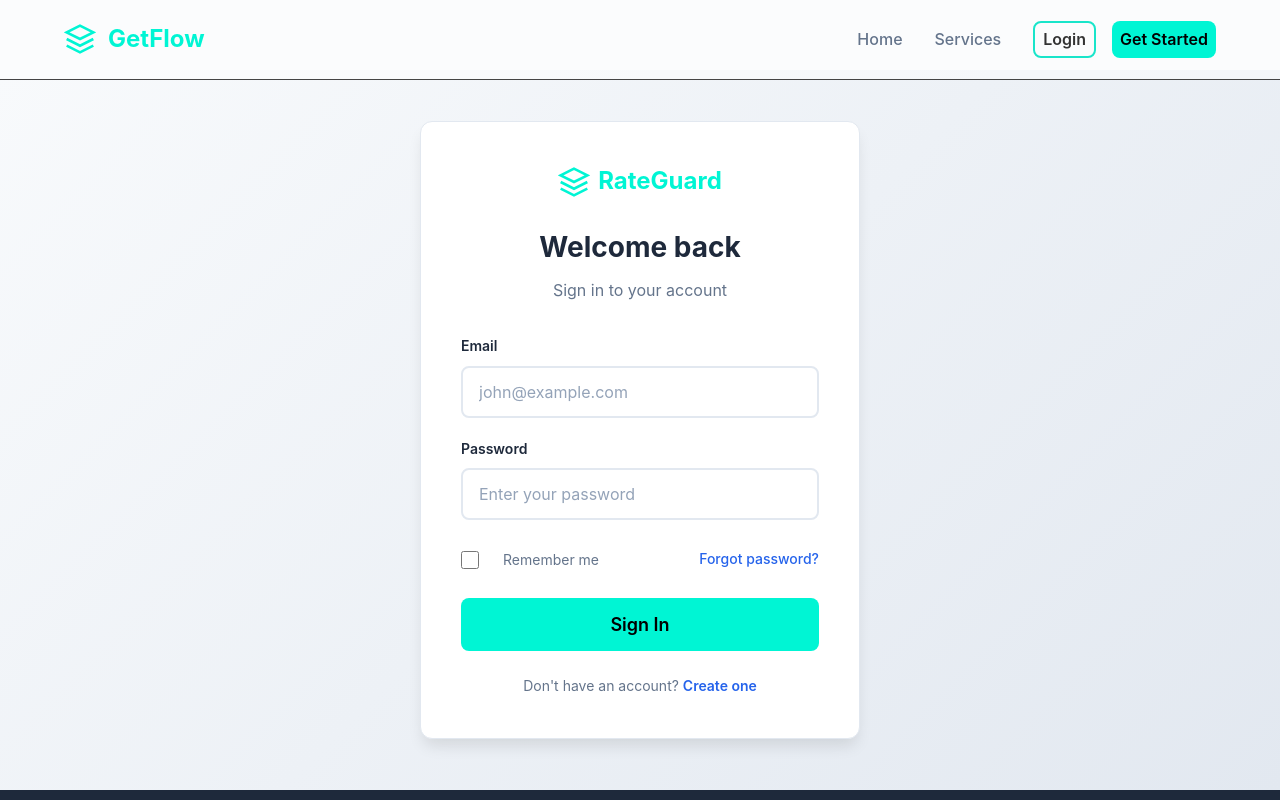
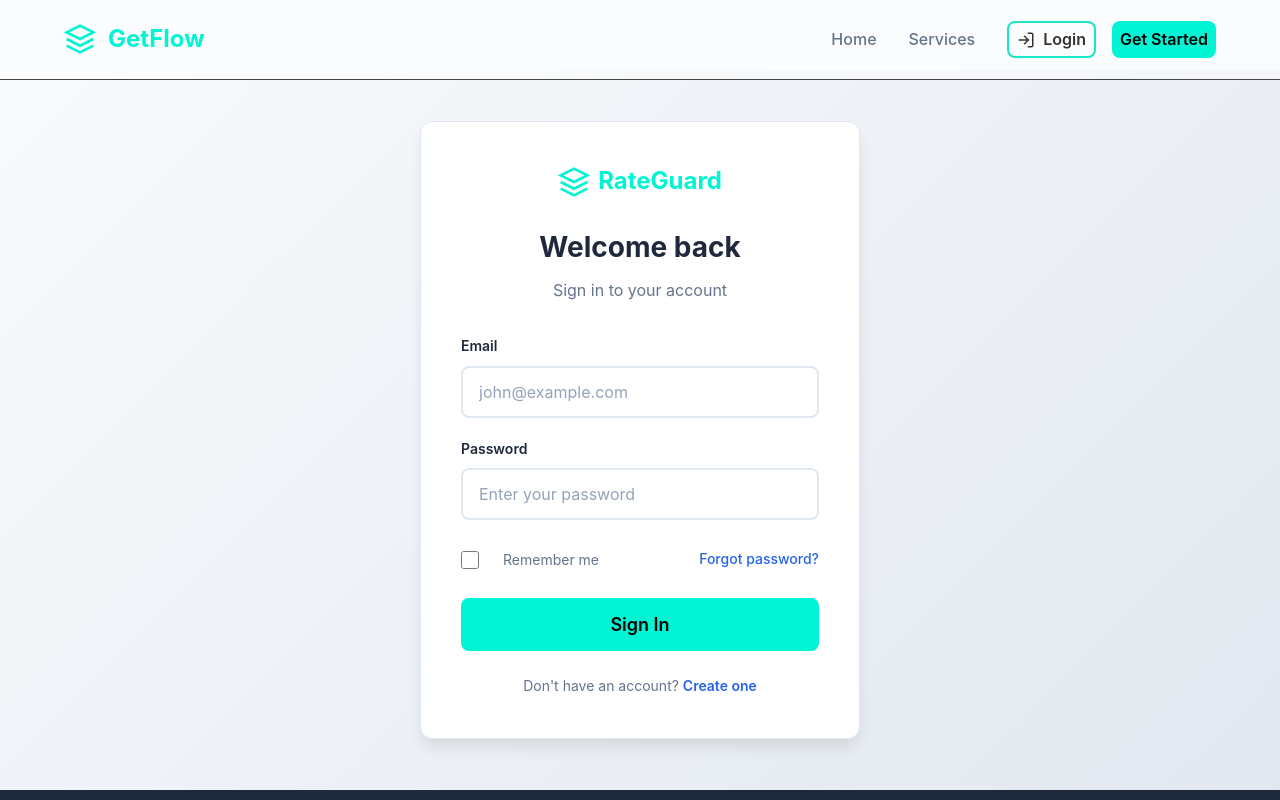
Before and after one commit to Ibrahim-898/GetFlow, a React (Create React App) app in the folder frontend/: page /login in a window 1280 px wide. Shown: the top 800 px of the page. Built offline with nearby package versions, Linux system fonts and the light colour scheme.

Commit message:
march 29 login update

```diff
--- a/frontend/package.json
+++ b/frontend/package.json
@@ -9,6 +9,7 @@
     "@testing-library/react": "^16.3.2",
     "@testing-library/user-event": "^13.5.0",
     "axios": "^1.13.5",
+    "lucide-react": "^1.7.0",
     "react": "^19.2.4",
     "react-dom": "^19.2.4",
     "react-icons": "^5.6.0",
--- a/frontend/src/components/Navbar/Navbar.js
+++ b/frontend/src/components/Navbar/Navbar.js
@@ -1,14 +1,36 @@
-import React, { useState } from 'react';
+import React, { useState, useEffect } from 'react';
 import { Link, useNavigate } from 'react-router-dom';
 import { authAPI } from '../../services/api';
+import { LogIn, LogOut } from 'lucide-react';
 
 import './Navbar.css';
 
-
-
 const Navbar = () => {
   const [isMenuOpen, setIsMenuOpen] = useState(false);
+  const [isLoggedIn, setIsLoggedIn] = useState(false);
   const navigate = useNavigate();
+
+  // Listen for auth changes in real-time
+  useEffect(() => {
+    const checkAuthStatus = () => {
+      const token = localStorage.getItem('authToken');
+      setIsLoggedIn(!!token);
+    };
+
+    // Initial check
+    checkAuthStatus();
+
+    // Listen for storage changes (works across tabs)
+    window.addEventListener('storage', checkAuthStatus);
+
+    // Custom event listener for same-tab login/logout
+    window.addEventListener('authChange', checkAuthStatus);
+
+    return () => {
+      window.removeEventListener('storage', checkAuthStatus);
+      window.removeEventListener('authChange', checkAuthStatus);
+    };
+  }, []);
 
   const handleLogout = async () => {
     try {
@@ -17,6 +39,9 @@ const Navbar = () => {
       console.log('Logout API failed, clearing local state');
     } finally {
       localStorage.removeItem('authToken');
+      setIsLoggedIn(false);
+      // Dispatch custom event so other components know auth changed
+      window.dispatchEvent(new Event('authChange'));
       navigate('/login');
     }
   };
@@ -48,8 +73,30 @@ const Navbar = () => {
           </div>
 
           <div className="navbar-auth">
-            <Link to="/login" className="btn btn-outline">Login</Link>
+            {isLoggedIn ? (
+              <>
+                <Link to="/dashboard" className="nav-link">Dashboard</Link>
+                <button
+                  onClick={handleLogout}
+                  className="btn btn-outline flex items-center gap-2"
+                  title="Logout"                    // tooltip on hover
+                >
+                  <LogOut size={18} />
+                  <span>Logout</span>
+                </button>
+              </>
+            ) : (
+              <>
+                <Link
+                  to="/login"
+                  className="btn btn-outline flex items-center gap-2"
+                >
+                  <LogIn size={18} />
+                  Login
+                </Link>
                 <Link to="/register" className="btn btn-primary">Get Started</Link>
+              </>
+            )}
           </div>
         </div>
       </div>
--- a/frontend/src/pages/Login/Login.js
+++ b/frontend/src/pages/Login/Login.js
@@ -55,6 +55,8 @@ const Login = () => {
       if (response.data.token) {
         localStorage.setItem('authToken', response.data.token);
       }
+
+      window.dispatchEvent(new Event('authChange'));
 
       // Backend sets httpOnly cookie automatically
       console.log('✅ Login successful! Cookie & token stored');
```
Also changed, not shown: 1 other file (tests, documents, lock files or other folders). Lines whose indentation alone changed are shown as unchanged.
